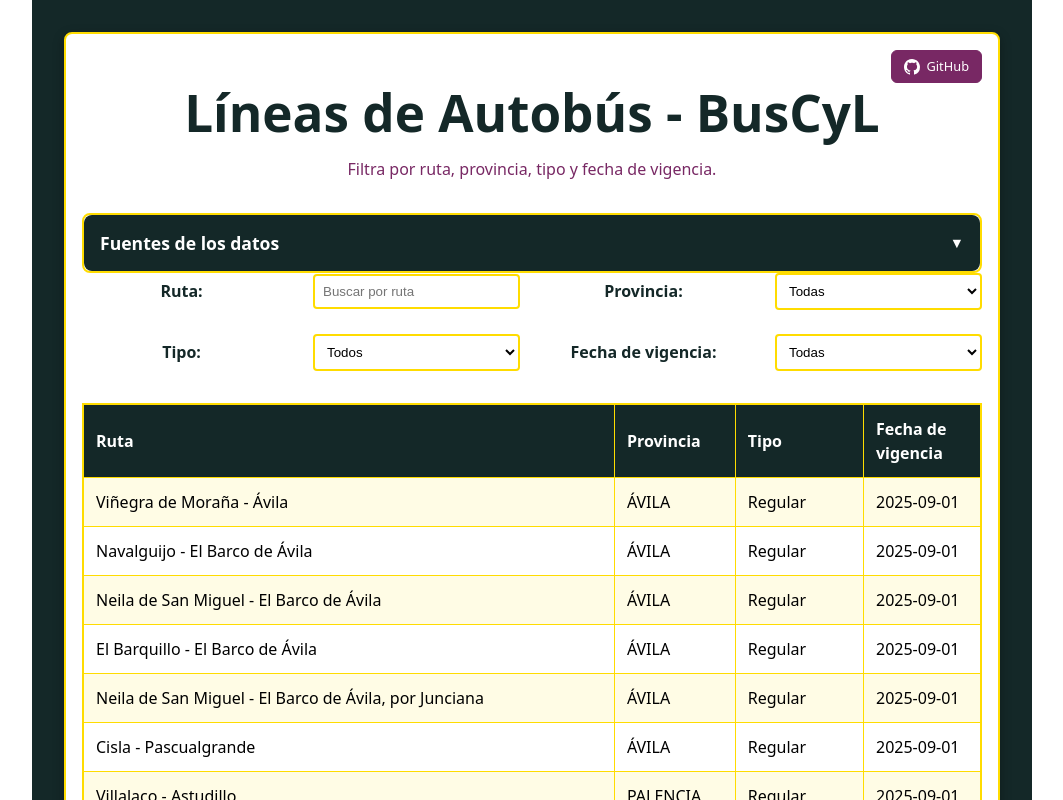
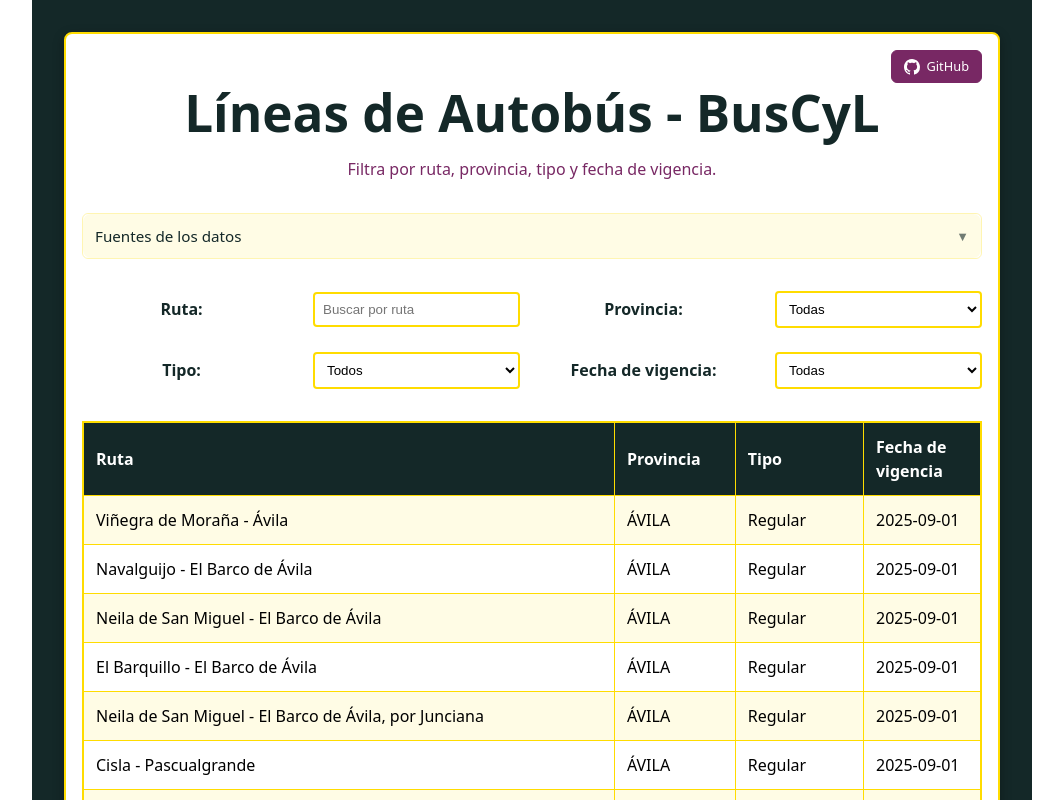
Before and after one commit to cleydyr/buscyl-busqueda, a React (Vite) app: page / in a window 1280 px wide. Shown: the top 800 px of the page, without its empty margins (108-1171 px from the left). Built offline with nearby package versions, Linux system fonts and the light colour scheme.

Commit message:
restyle accordion

```diff
--- a/src/App.css
+++ b/src/App.css
@@ -189,20 +189,21 @@ tr:nth-child(odd) {
 }
 
 .accordion {
-  border: 2px solid #ffdc00;
-  border-radius: 8px;
+  border: 1px solid rgba(255, 220, 0, 0.3);
+  border-radius: 6px;
   overflow: hidden;
+  margin-bottom: 2rem;
 }
 
 .accordion-header {
   width: 100%;
-  padding: 1rem;
-  background: #142828;
-  color: #ffffff;
+  padding: 0.75rem;
+  background: rgba(255, 220, 0, 0.1);
+  color: #142828;
   border: none;
   text-align: left;
-  font-size: 1.1rem;
-  font-weight: bold;
+  font-size: 0.95rem;
+  font-weight: 500;
   cursor: pointer;
   display: flex;
   justify-content: space-between;
@@ -211,12 +212,14 @@ tr:nth-child(odd) {
 }
 
 .accordion-header:hover {
-  background: #782864;
+  background: rgba(255, 220, 0, 0.2);
 }
 
 .accordion-icon {
   transition: transform 0.2s ease;
-  font-size: 0.9rem;
+  font-size: 0.8rem;
+  color: #142828;
+  opacity: 0.6;
 }
 
 .accordion-icon.open {
@@ -224,7 +227,7 @@ tr:nth-child(odd) {
 }
 
 .accordion-content {
-  padding: 1rem;
+  padding: 0.75rem;
   background: #ffffff;
-  border-top: 1px solid #ffdc00;
+  border-top: 1px solid rgba(255, 220, 0, 0.2);
 }
```
